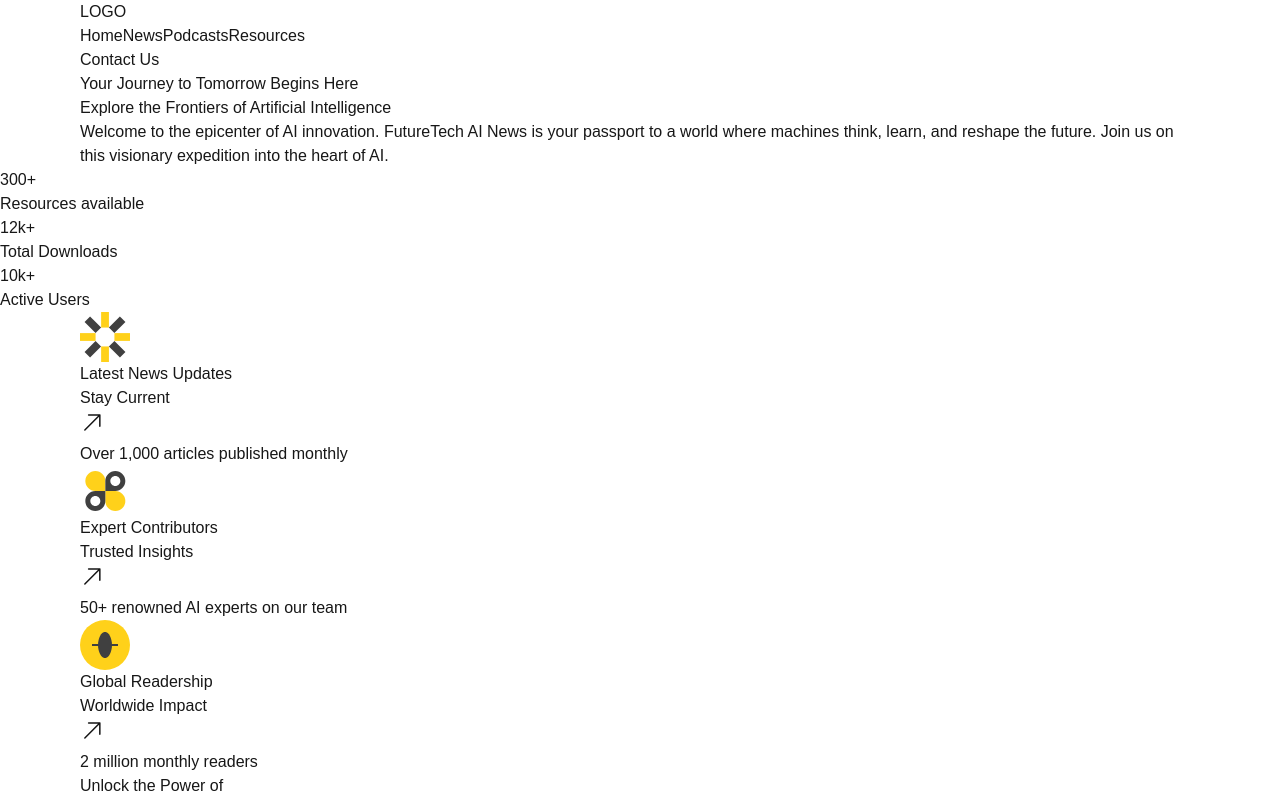
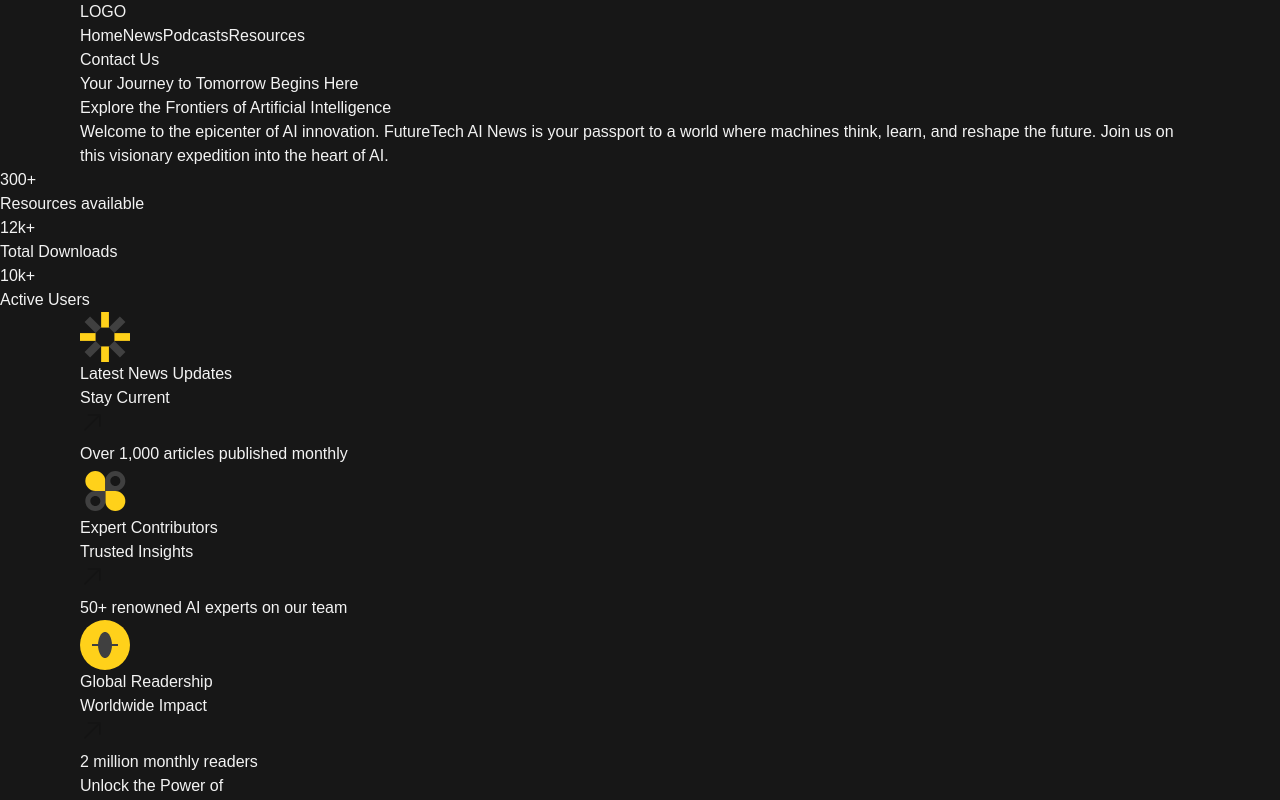
Before and after one commit to osmanbey918/AiTechBlog, a Next.js app: page /AiTechBlog/ in a window 1280 px wide. Shown: the top 800 px of the page. Built offline with nearby package versions, Linux system fonts and the light colour scheme.

Commit message:
Fix: Update Tailwind CSS configuration and dependencies for proper styling

```diff
--- a/src/app/globals.css
+++ b/src/app/globals.css
@@ -3,8 +3,8 @@
 @tailwind utilities;
 
 :root {
-  --background: #ffffff;
-  --foreground: #171717;
+  --background: #171717;
+  --foreground: #f3f3f3;
 }
 
 
```
